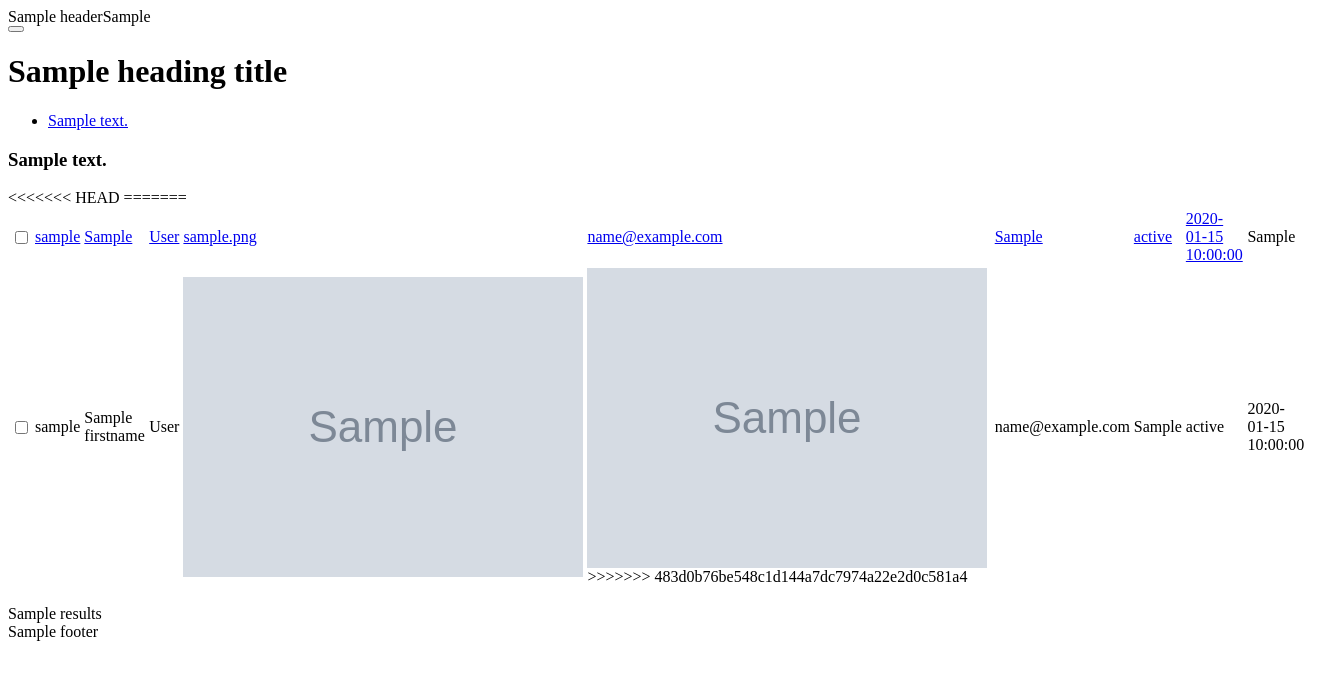
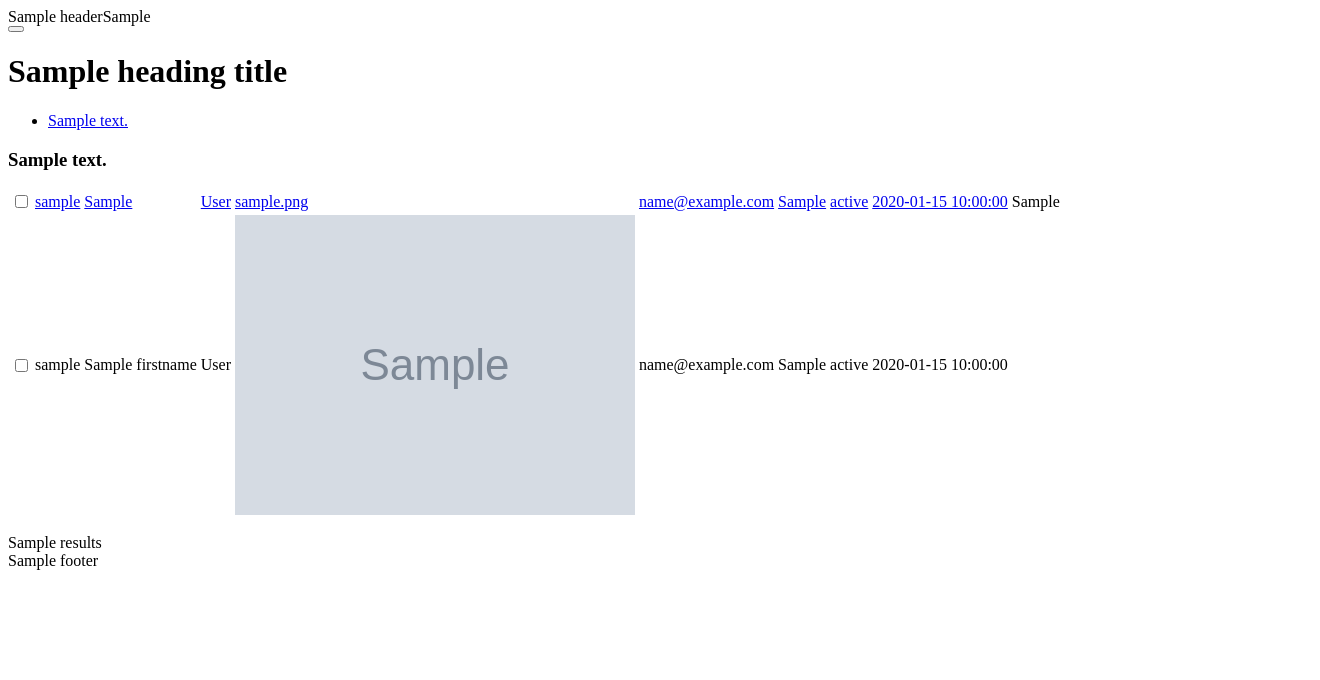
Before and after one commit to dirsis/demo, a PHP site: template admin/view/template/user/user_list.twig in a window 1320 px wide. Shown: the top 680 px of the page. Run offline with PHP 8.4, Linux system fonts and the light colour scheme; the template is opened without the code that fills it: most values are stand-ins (such as "Sample title", 1, 10 or a date in 2020); grey boxes marked "Sample" are stand-in pictures; some libraries are stand-ins or nearby versions.

Commit message:
Modificación tarea, Daniel

```diff
--- a/admin/view/template/user/user_list.twig
+++ b/admin/view/template/user/user_list.twig
@@ -105,13 +105,8 @@
 
                   <td class="text-left">{{ user.firstname }}</td>
                   <td class="text-left">{{ user.lastname }}</td>
-<<<<<<< HEAD
-                  <td class="text-left"><img src="{{ user.thumb }}" alt = "Foto de perfil de {{user.username}}"></td>
-
-=======
                   <td class="text-left">
                   <img src="{{ user.thumb }}" alt="" title="Foto de perfil de {{user.username}}"/></a>
->>>>>>> 483d0b76be548c1d144a7dc7974a22e2d0c581a4
                   <!--Fin tarea Daniel-->
 
                   <!--Modificación Diego-->
```
